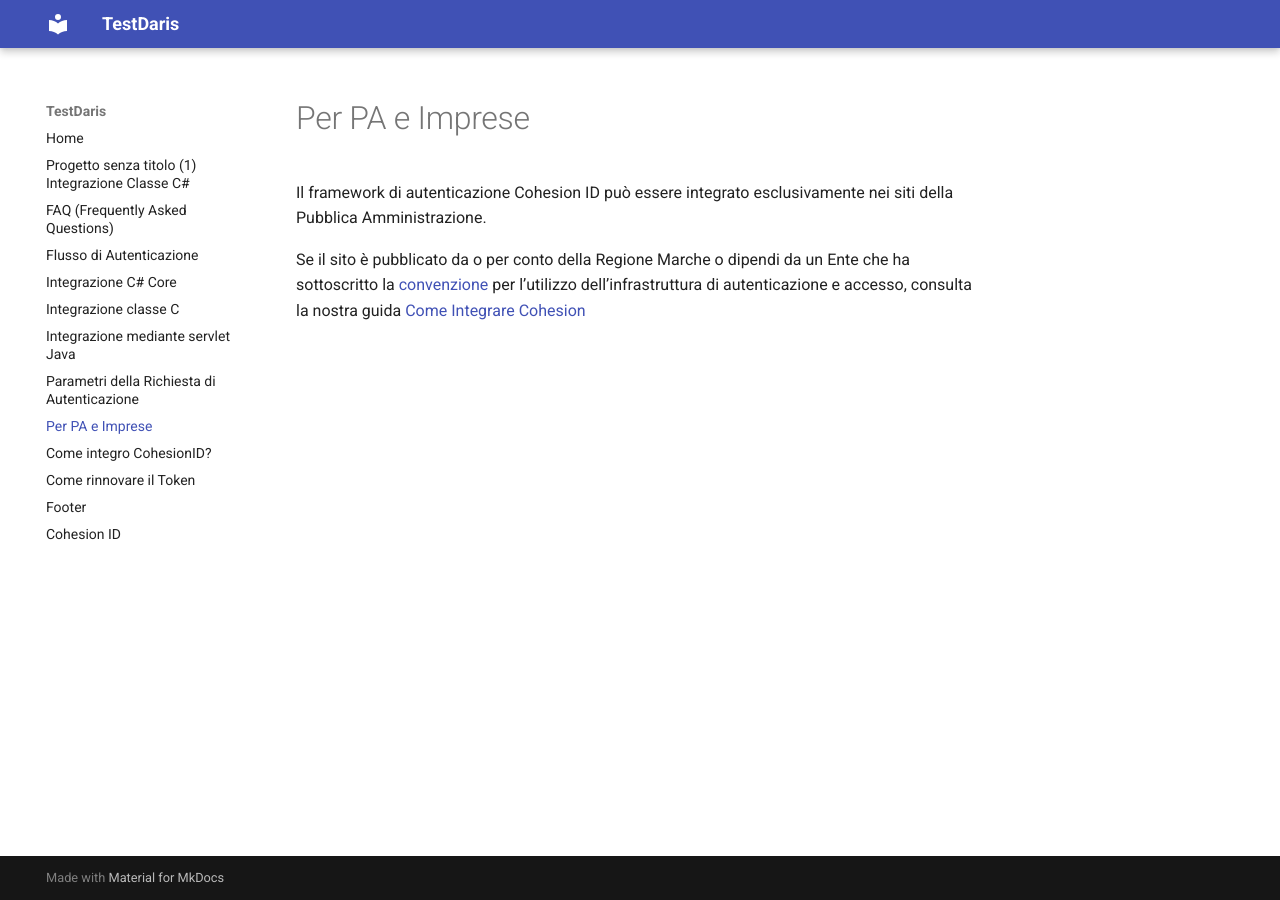
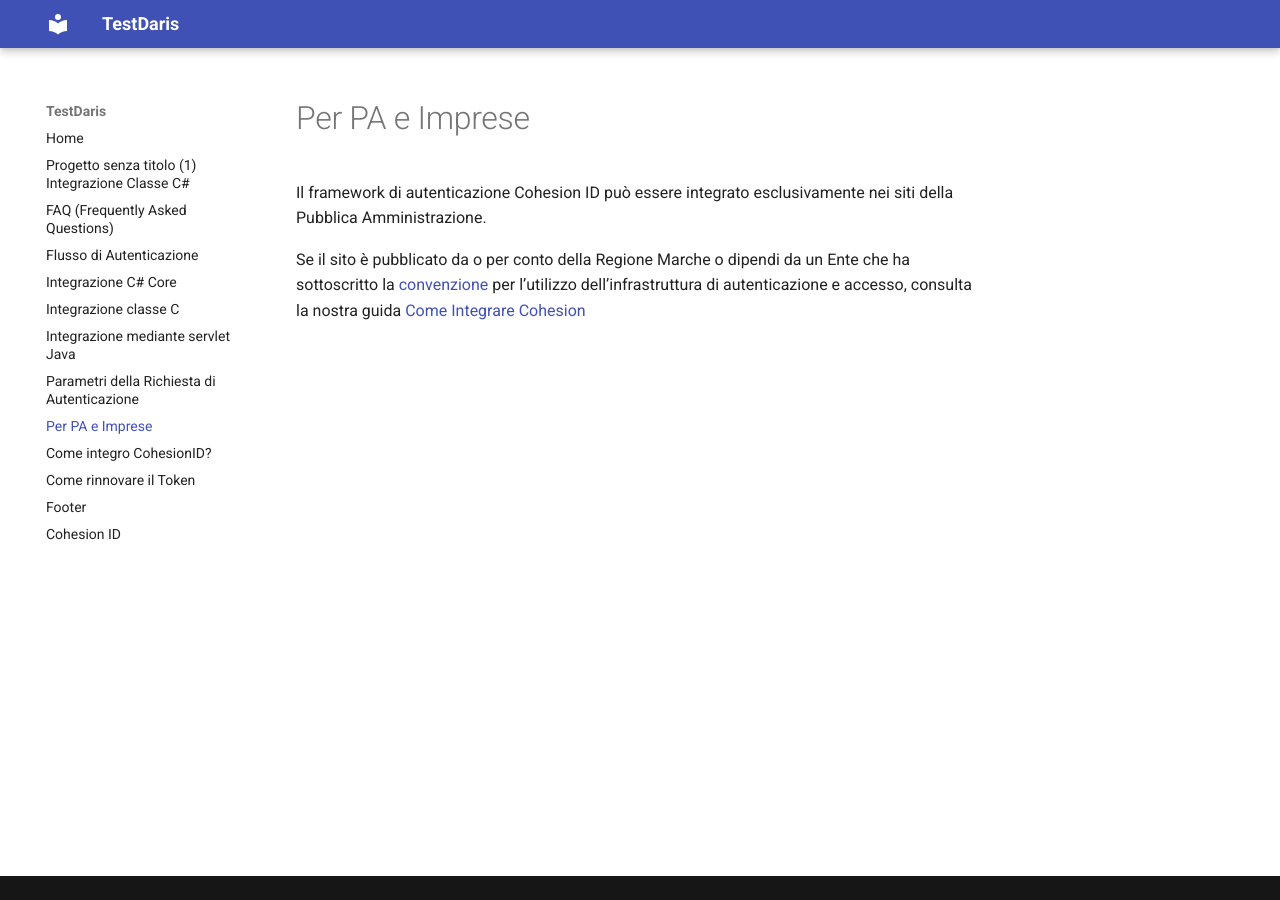
Before and after one commit to DarisCappelletti/TestDaris, an MkDocs documentation site: the page built from docs/Per-PA-e-Imprese.md, in a window 1280 px wide. Built offline with MkDocs 1.6.1 and Material for MkDocs 9.7.7, drawn with Linux system fonts in a browser that asks for light colours; some of the changed lines change nothing that is shown.

Commit message:
Update mkdocs.yml

```diff
--- a/mkdocs.yml
+++ b/mkdocs.yml
@@ -2,6 +2,9 @@ site_name: TestDaris
 
 theme:
   name: material
+
+extra:
+  generator: false
 
 extra_javascript:
   - 'docs/_Footer.md'
@@ -21,5 +24,3 @@ markdown_extensions:
 
 docs_dir: docs
 site_dir: site
-
-index: Home.md
```
